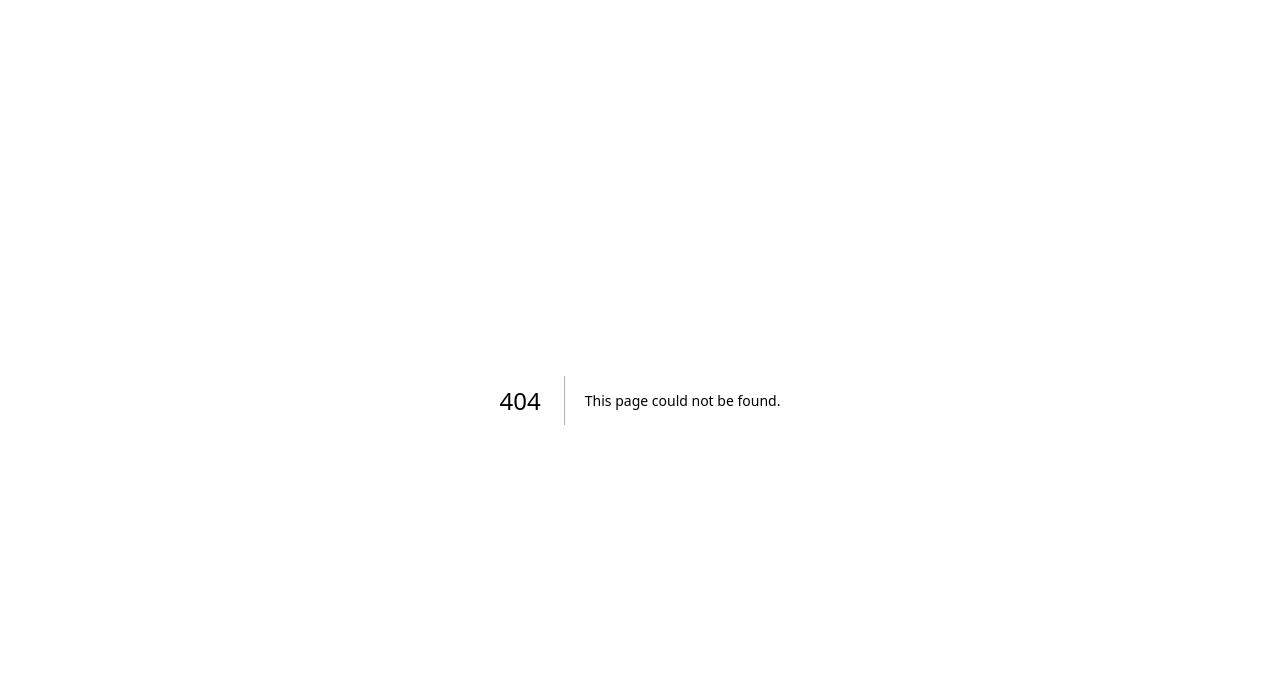
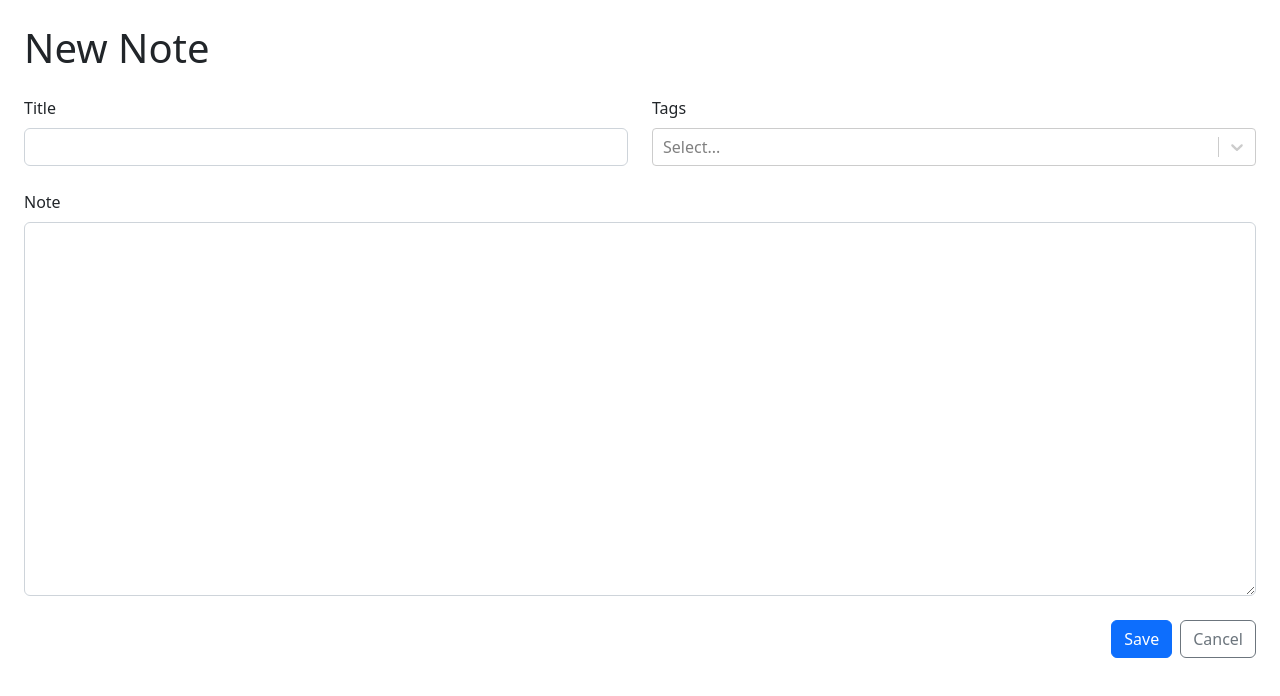
Before and after one commit to AbdussamadYisau/note-taker, a Next.js app: page /new in a window 1280 px wide. Before the commit this address had no page. Shown: the top 696 px of the page. Built offline with nearby package versions, Linux system fonts and the light colour scheme.

Commit message:
Worked on understanding create note logic

```diff
--- /dev/null
+++ b/components/noteForm.tsx
@@ -0,0 +1,96 @@
+import { Button, Col, Form, Row, Stack } from "react-bootstrap";
+import CreatableReactSelect from "react-select/creatable";
+import { useRouter } from 'next/router'
+import { FormEvent, useRef, useState } from "react";
+import { NoteData, Tags } from "../utils/types";
+import { v4 as uuidV4 } from "uuid";
+
+type NoteFormProps = {
+    onSubmit : (data: NoteData) => void
+    onAddTag: (tag: Tags) => void
+    availableTags: Tags[]
+};
+
+export default function NoteForm({onSubmit, onAddTag, availableTags} : NoteFormProps) {
+  const router = useRouter();
+
+  const titleRef = useRef<HTMLInputElement>(null);
+  const markDownRef = useRef<HTMLTextAreaElement>(null);
+  const [selectedTags, setSelectedTags] = useState<Tags[]>([]);
+
+  const handleSubmit = (e: FormEvent) => {
+    e.preventDefault();
+    onSubmit({
+        title: titleRef.current!.value,
+        markdown: markDownRef.current!.value,
+        tags: selectedTags
+    })
+  }
+
+  return (
+    <Form onSubmit={handleSubmit}>
+      <Stack gap={4}>
+        <Row>
+            <Col>
+                <Form.Group controlId="title">
+                    <Form.Label>
+                        Title
+                    </Form.Label>
+
+                    <Form.Control ref={titleRef} required />
+                </Form.Group>
+            </Col>
+
+            <Col>
+                <Form.Group controlId="tags">
+                    <Form.Label>
+                        Tags
+                    </Form.Label>
+
+                    <CreatableReactSelect
+                    value={selectedTags.map(tag => {
+                        return {label: tag.label, value: tag.id }
+                    })}
+                    onCreateOption={label => {
+                        const newTag = { id: uuidV4(), label }
+                        onAddTag(newTag)
+                        setSelectedTags(prev => [...prev, newTag])
+                      }}
+
+                    options={availableTags.map(tag => {
+                        return { label: tag.label, value: tag.id }
+                      })}
+                    onChange={tags => {
+                        setSelectedTags(
+                            tags.map(t => {
+                                return {label: t.label, id: t.value}
+                            })
+                        )
+                    }}
+
+                    isMulti/>
+                </Form.Group>
+            </Col>
+        </Row>
+
+        <Form.Group controlId="markdown-note">
+                    <Form.Label>
+                        Note
+                    </Form.Label>
+
+                    <Form.Control required  as="textarea" rows={15} ref={markDownRef}/>
+        </Form.Group>
+
+        <Stack direction="horizontal" gap={2} className="justify-content-end">
+            <Button type="submit" variant="primary">
+                Save
+            </Button>
+
+            <Button type="button" variant="outline-secondary" onClick={() => router.back()}>
+                Cancel
+            </Button>
+        </Stack>
+      </Stack>
+    </Form>
+  );
+}
--- /dev/null
+++ b/pages/[id]/index.tsx
@@ -0,0 +1,6 @@
+import ShowNote from "../../screens/showNote/showNote";
+
+
+export default function index() {
+    return <ShowNote />
+}
--- a/pages/_app.tsx
+++ b/pages/_app.tsx
@@ -1,4 +1,5 @@
 import '../styles/globals.css'
+import "bootstrap/dist/css/bootstrap.min.css"
 import type { AppProps } from 'next/app'
 
 export default function App({ Component, pageProps }: AppProps) {
--- /dev/null
+++ b/pages/new/index.tsx
@@ -0,0 +1,7 @@
+import NewNote from "../../screens/newNote/newNote";
+
+export default function index() {
+    return (
+     <NewNote />
+    )
+  }
--- /dev/null
+++ b/screens/newNote/newNote.tsx
@@ -0,0 +1,80 @@
+import { useMemo } from "react"
+import NoteForm from "../../components/noteForm"
+import useLocalStorage from "../../utils/hooks/useLocalStorage"
+import { RawNote, Tags, NoteData } from "../../utils/types"
+import { v4 as uuidV4 } from "uuid"
+
+
+export default function NewNote() {
+
+  const [notes, setNotes] = useLocalStorage<RawNote[]>("NOTES", []);
+  const [tags, setTags] = useLocalStorage<Tags[]>("TAGS", []);
+  const notesWithTags = useMemo(() => {
+    return notes.map(note => {
+      return { ...note, tags: tags.filter(tag => note.tagIds.includes(tag.id)) }
+    })
+  }, [notes, tags])
+
+
+  function onCreateNote({ tags, ...data }: NoteData) {
+    setNotes(prevNotes => {
+      return [
+        ...prevNotes,
+        { ...data, id: uuidV4(), tagIds: tags.map(tag => tag.id) },
+      ]
+    })
+  }
+
+  function onUpdateNote(id: string, { tags, ...data }: NoteData) {
+    setNotes(prevNotes => {
+      return prevNotes.map(note => {
+        if (note.id === id) {
+          return { ...note, ...data, tagIds: tags.map(tag => tag.id) }
+        } else {
+          return note
+        }
+      })
+    })
+  }
+
+  function onDeleteNote(id: string) {
+    setNotes(prevNotes => {
+      return prevNotes.filter(note => note.id !== id)
+    })
+  }
+
+  function addTag(tag: Tags) {
+    setTags(prev => [...prev, tag])
+  }
+
+  function updateTag(id: string, label: string) {
+    setTags(prevTags => {
+      return prevTags.map(tag => {
+        if (tag.id === id) {
+          return { ...tag, label }
+        } else {
+          return tag
+        }
+      })
+    })
+  }
+
+  function deleteTag(id: string) {
+    setTags(prevTags => {
+      return prevTags.filter(tag => tag.id !== id)
+    })
+  }
+
+
+
+
+  return (
+    <div className='my-4 mx-4'>
+      <h1 className="mb-4">New Note</h1>
+      <NoteForm onSubmit={onCreateNote}
+      onAddTag={addTag}
+      availableTags={tags}
+      />
+    </div>
+  )
+}
--- a/styles/globals.css
+++ b/styles/globals.css
@@ -1,7 +1,12 @@
+
+html {
+  width: 100%;
+  max-width: 1440px;
+  margin: 0 auto;
+}
+
 html,
 body {
-  padding: 0;
-  margin: 0;
   font-family: -apple-system, BlinkMacSystemFont, Segoe UI, Roboto, Oxygen,
     Ubuntu, Cantarell, Fira Sans, Droid Sans, Helvetica Neue, sans-serif;
 }
--- /dev/null
+++ b/utils/hooks/useLocalStorage.tsx
@@ -0,0 +1,103 @@
+import {
+    Dispatch,
+    SetStateAction,
+    useCallback,
+    useEffect,
+    useState,
+  } from 'react'
+
+  import { useEventCallback, useEventListener } from 'usehooks-ts'
+
+  declare global {
+    interface WindowEventMap {
+      'local-storage': CustomEvent
+    }
+  }
+
+  type SetValue<T> = Dispatch<SetStateAction<T>>
+
+  function useLocalStorage<T>(key: string, initialValue: T): [T, SetValue<T>] {
+    // Get from local storage then
+    // parse stored json or return initialValue
+    const readValue = useCallback((): T => {
+      // Prevent build error "window is undefined" but keeps working
+      if (typeof window === 'undefined') {
+        return initialValue
+      }
+
+      try {
+        const item = window.localStorage.getItem(key)
+        return item ? (parseJSON(item) as T) : initialValue
+      } catch (error) {
+        console.warn(`Error reading localStorage key “${key}”:`, error)
+        return initialValue
+      }
+    }, [initialValue, key])
+
+    // State to store our value
+    // Pass initial state function to useState so logic is only executed once
+    const [storedValue, setStoredValue] = useState<T>(readValue)
+
+    // Return a wrapped version of useState's setter function that ...
+    // ... persists the new value to localStorage.
+    const setValue: SetValue<T> = useEventCallback(value => {
+      // Prevent build error "window is undefined" but keeps working
+      if (typeof window === 'undefined') {
+        console.warn(
+          `Tried setting localStorage key “${key}” even though environment is not a client`,
+        )
+      }
+
+      try {
+        // Allow value to be a function so we have the same API as useState
+        const newValue = value instanceof Function ? value(storedValue) : value
+
+        // Save to local storage
+        window.localStorage.setItem(key, JSON.stringify(newValue))
+
+        // Save state
+        setStoredValue(newValue)
+
+        // We dispatch a custom event so every useLocalStorage hook are notified
+        window.dispatchEvent(new Event('local-storage'))
+      } catch (error) {
+        console.warn(`Error setting localStorage key “${key}”:`, error)
+      }
+    })
+
+    useEffect(() => {
+      setStoredValue(readValue())
+      // eslint-disable-next-line react-hooks/exhaustive-deps
+    }, [])
+
+    const handleStorageChange = useCallback(
+      (event: StorageEvent | CustomEvent) => {
+        if ((event as StorageEvent)?.key && (event as StorageEvent).key !== key) {
+          return
+        }
+        setStoredValue(readValue())
+      },
+      [key, readValue],
+    )
+
+    // this only works for other documents, not the current one
+    useEventListener('storage', handleStorageChange)
+
+    // this is a custom event, triggered in writeValueToLocalStorage
+    // See: useLocalStorage()
+    useEventListener('local-storage', handleStorageChange)
+
+    return [storedValue, setValue]
+  }
+
+  export default useLocalStorage
+
+  // A wrapper for "JSON.parse()"" to support "undefined" value
+  function parseJSON<T>(value: string | null): T | undefined {
+    try {
+      return value === 'undefined' ? undefined : JSON.parse(value ?? '')
+    } catch {
+      console.log('parsing error on', { value })
+      return undefined
+    }
+  }
--- /dev/null
+++ b/utils/types/index.tsx
@@ -0,0 +1,24 @@
+
+export type Note = {
+    id: string
+} & NoteData;
+export type NoteData = {
+    title: string,
+    markdown: string,
+    tags: Tags[]
+}
+
+export type Tags = {
+    id: string,
+    label: string
+}
+
+export type RawNote = {
+    id: string
+} & RawNoteData;
+
+export type RawNoteData = {
+    title: string,
+    markdown: string,
+    tagIds: string[]
+}
```
Also changed, not shown: package.json (+10 -1 lines), pages/[id]/edit.tsx (added, +9 -0 lines), screens/editNote/editNote.tsx (added, +11 -0 lines), screens/showNote/showNote.tsx (added, +11 -0 lines), 2 other files (tests, documents, lock files or other folders).
